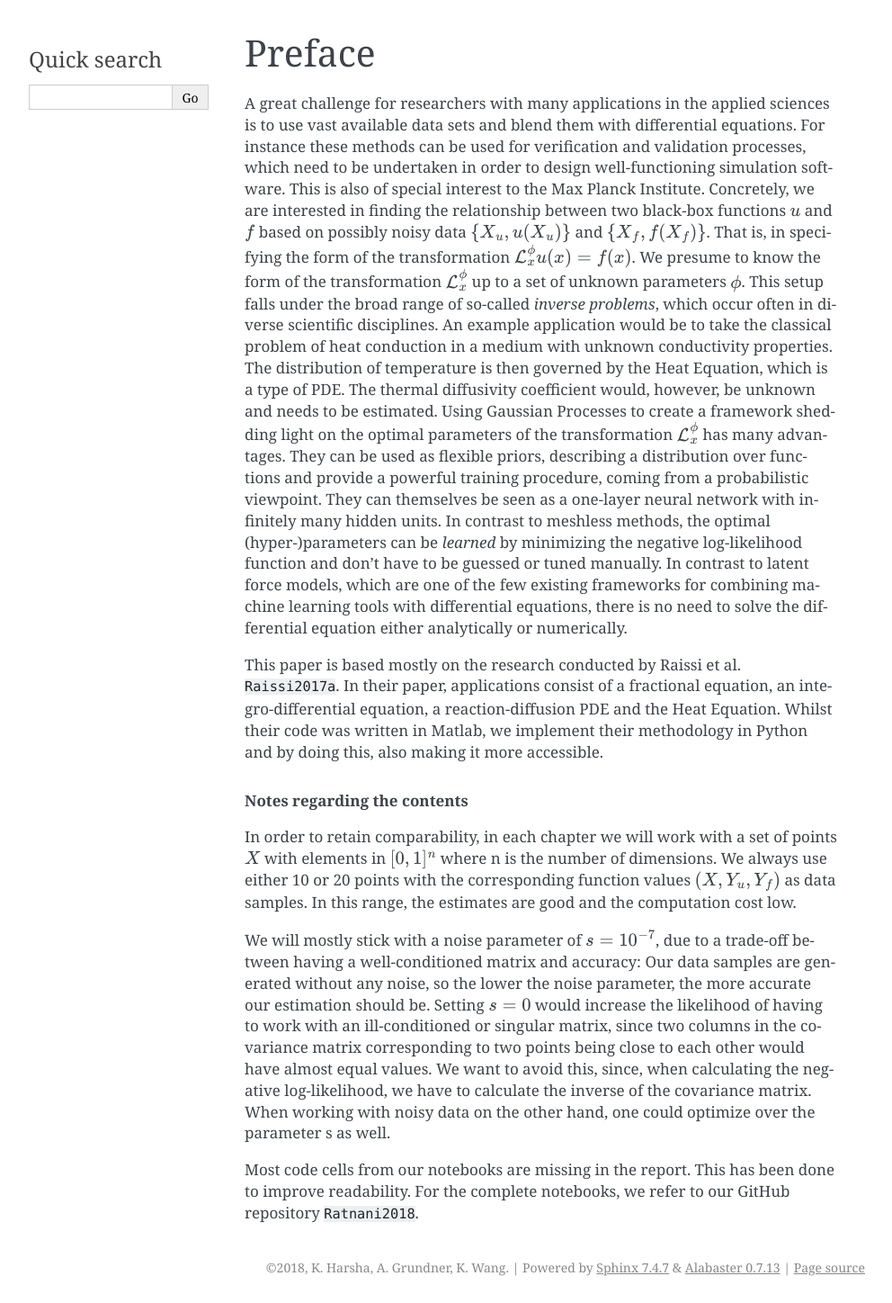
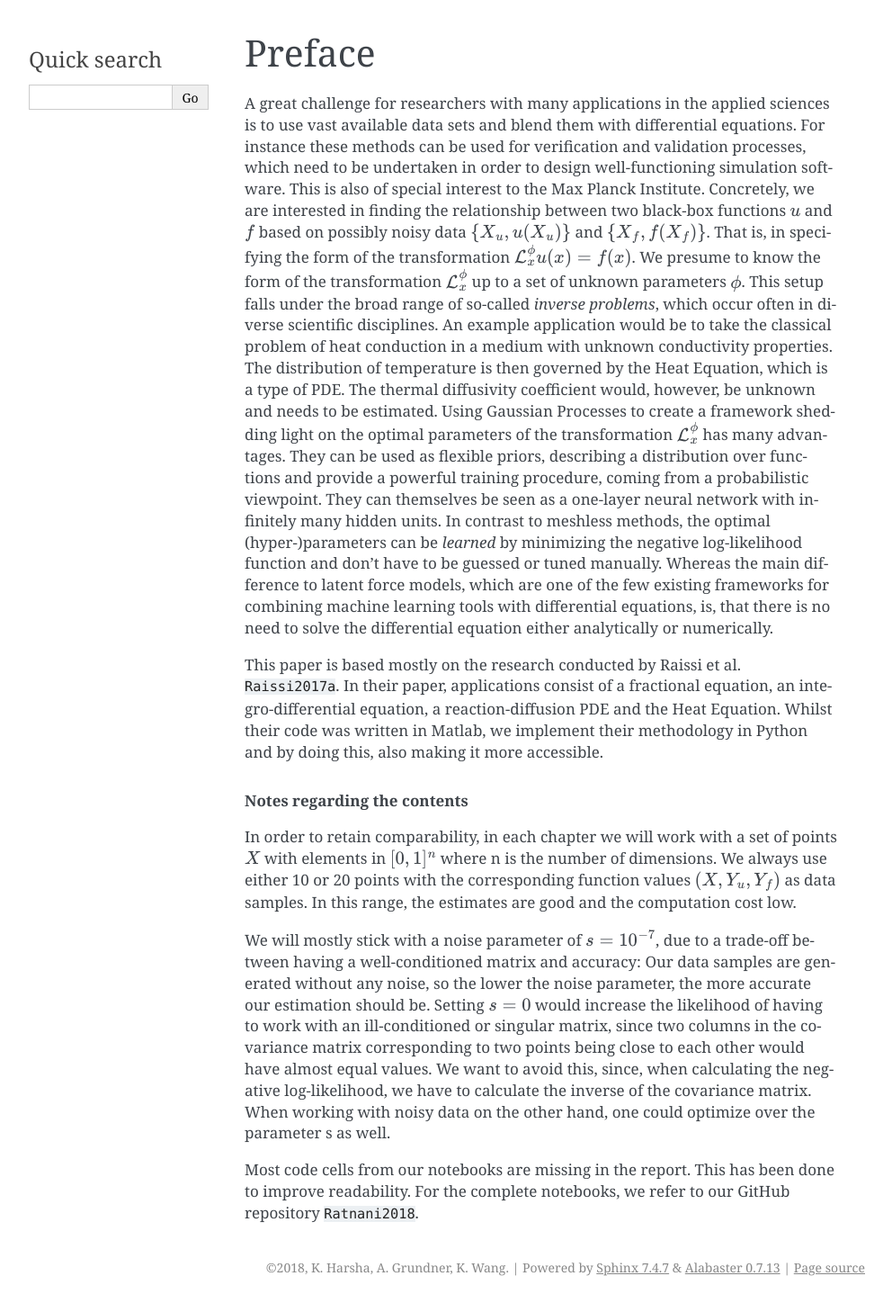
Before and after one commit to ratnania/mlhiphy, a Sphinx documentation site: the page built from doc/report/preface.rst, in a window 1280 px wide. Shown: the whole page at 90% size, without its empty margins (148-1140 px from the left). Built offline with Sphinx 7.4.7, drawn with Linux system fonts in a browser that asks for light colours; pages that are not in the unit, such as notebooks, are missing from menus; cross-references to code outside the pages are shown as plain code.

Commit message:
in contrast

```diff
--- a/doc/report/preface.rst
+++ b/doc/report/preface.rst
@@ -5,7 +5,7 @@ A great challenge for researchers with many applications in the applied sciences
 Concretely, we are interested in finding the relationship between two black-box functions :math:`u` and :math:`f` based on possibly noisy data :math:`\{X_u, u(X_u)\}` and :math:`\{X_f, f(X_f)\}`. That is, in specifying the form of the transformation :math:`\mathcal{L}_x^{\phi} u(x) = f(x)`. We presume to know the form of the transformation :math:`\mathcal{L}_x^{\phi}` up to a set of unknown parameters :math:`\phi`.
 This setup falls under the broad range of so-called *inverse problems*, which occur often in diverse scientific disciplines.
 An example application would be to take the classical problem of heat conduction in a medium with unknown conductivity properties. The distribution of temperature is then governed by the Heat Equation, which is a type of PDE. The thermal diffusivity coefficient would, however, be unknown and needs to be estimated.
-Using Gaussian Processes to create a framework shedding light on the optimal parameters of the transformation :math:`\mathcal{L}_x^{\phi}` has many advantages. They can be used as flexible priors, describing a distribution over functions and provide a powerful training procedure, coming from a probabilistic viewpoint. They can themselves be seen as a one-layer neural network with infinitely many hidden units. In contrast to meshless methods, the optimal (hyper-)parameters can be *learned* by minimizing the negative log-likelihood function and don't have to be guessed or tuned manually. In contrast to latent force models, which are one of the few existing frameworks for combining machine learning tools with differential equations, there is no need to solve the differential equation either analytically or numerically.
+Using Gaussian Processes to create a framework shedding light on the optimal parameters of the transformation :math:`\mathcal{L}_x^{\phi}` has many advantages. They can be used as flexible priors, describing a distribution over functions and provide a powerful training procedure, coming from a probabilistic viewpoint. They can themselves be seen as a one-layer neural network with infinitely many hidden units. In contrast to meshless methods, the optimal (hyper-)parameters can be *learned* by minimizing the negative log-likelihood function and don't have to be guessed or tuned manually. Whereas the main difference to latent force models, which are one of the few existing frameworks for combining machine learning tools with differential equations, is, that there is no need to solve the differential equation either analytically or numerically.
 
 This paper is based mostly on the research conducted by Raissi et al. :cite:`Raissi2017a`. In their paper, applications consist of a fractional equation, an integro-differential equation, a reaction-diffusion PDE and the Heat Equation. Whilst their code was written in Matlab, we implement their methodology in Python and by doing this, also making it more accessible.
 
```
